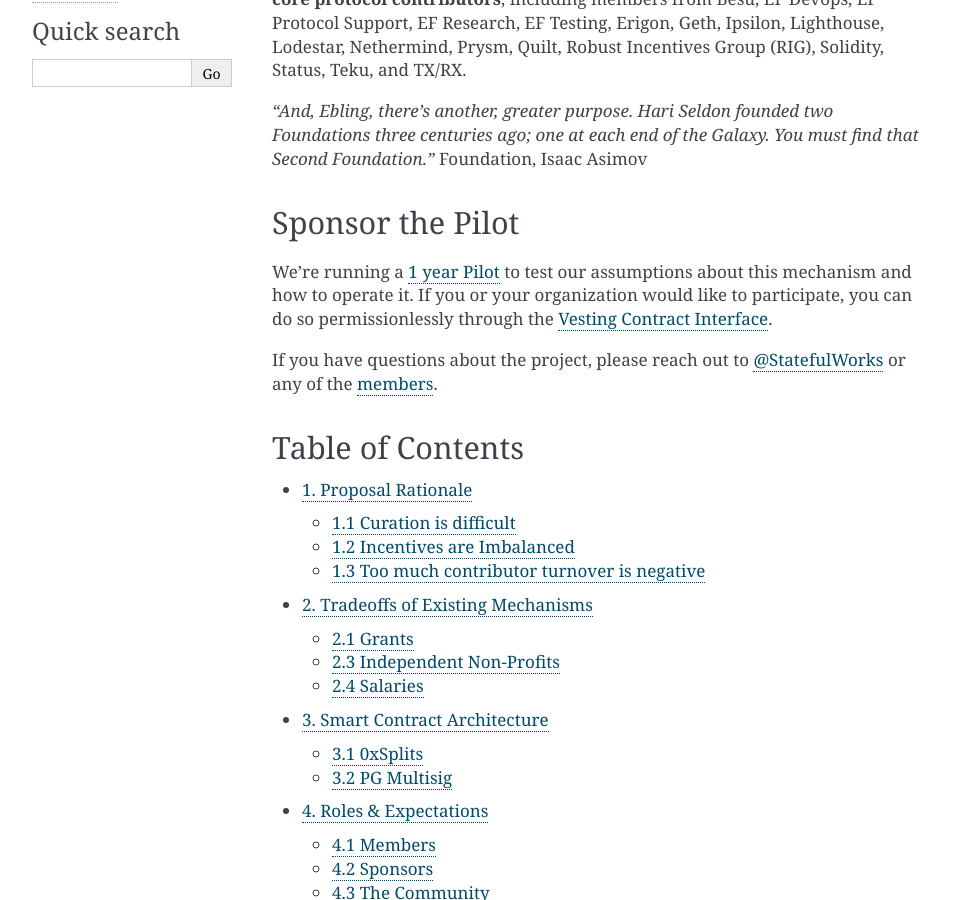
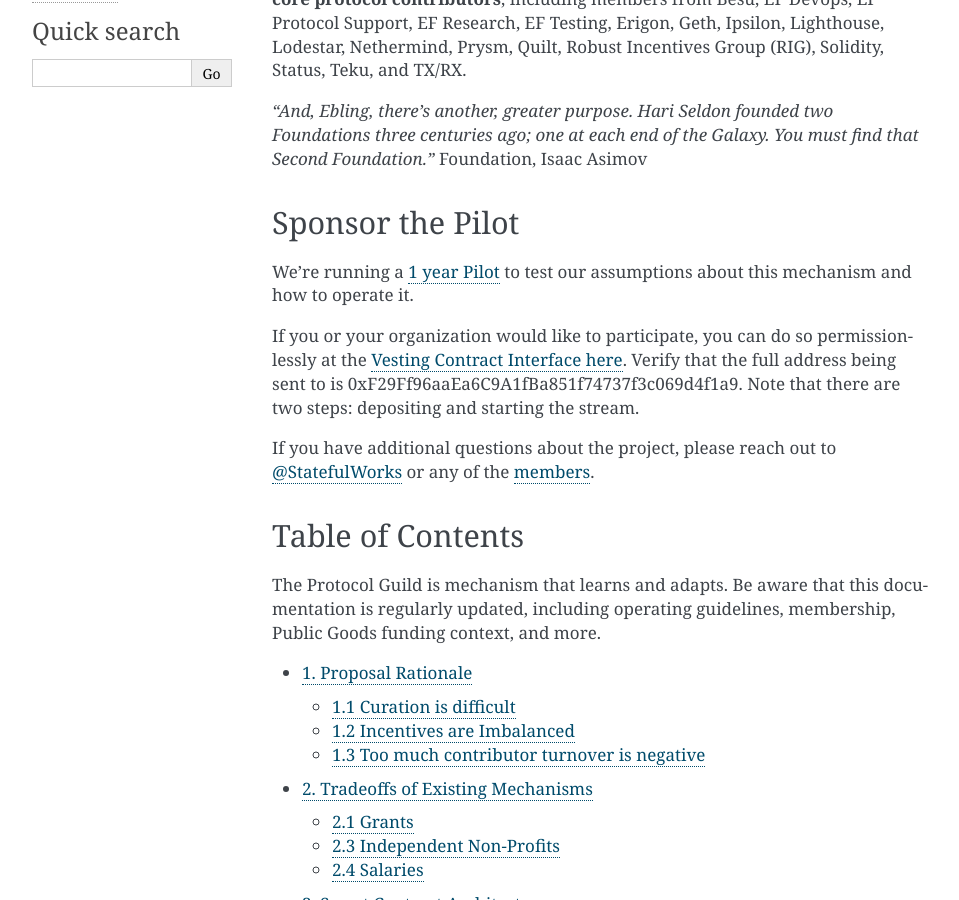
Before and after one commit to protocolguild/documentation, a Sphinx documentation site: the page built from docs/index.rst, in a window 1280 px wide and 900 px high, scrolled down 252 px. Shown: the whole window, without its empty margins (148-1107 px from the left). Built offline with Sphinx 7.4.7, drawn with Linux system fonts in a browser that asks for light colours.

Commit message:
update learning line and smart contract info

```diff
--- a/docs/index.rst
+++ b/docs/index.rst
@@ -10,12 +10,16 @@
 Sponsor the Pilot
 ================
 
-We're running a `1 year Pilot <https://protocol-guild.readthedocs.io/en/latest/5-initial-pilot.html>`_ to test our assumptions about this mechanism and how to operate it. If you or your organization would like to participate, you can do so permissionlessly through the `Vesting Contract Interface <https://app.0xsplits.xyz/accounts/0xF29Ff96aaEa6C9A1fBa851f74737f3c069d4f1a9/>`_.
+We're running a `1 year Pilot <https://protocol-guild.readthedocs.io/en/latest/5-initial-pilot.html>`_ to test our assumptions about this mechanism and how to operate it.
 
-If you have questions about the project, please reach out to `@StatefulWorks <https://twitter.com/StatefulWorks>`_ or any of the `members <https://protocol-guild.readthedocs.io/en/latest/9-membership.html>`_.
+If you or your organization would like to participate, you can do so permissionlessly at the `Vesting Contract Interface here <https://app.0xsplits.xyz/accounts/0xF29Ff96aaEa6C9A1fBa851f74737f3c069d4f1a9/>`_. Verify that the full address being sent to is 0xF29Ff96aaEa6C9A1fBa851f74737f3c069d4f1a9. Note that there are two steps: depositing and starting the stream.
+
+If you have additional questions about the project, please reach out to `@StatefulWorks <https://twitter.com/StatefulWorks>`_ or any of the `members <https://protocol-guild.readthedocs.io/en/latest/9-membership.html>`_.
 
 Table of Contents
 ===================
+
+The Protocol Guild is mechanism that learns and adapts. Be aware that this documentation is regularly updated, including operating guidelines, membership, Public Goods funding context, and more.
 
 .. toctree::
   :maxdepth: 2
```
